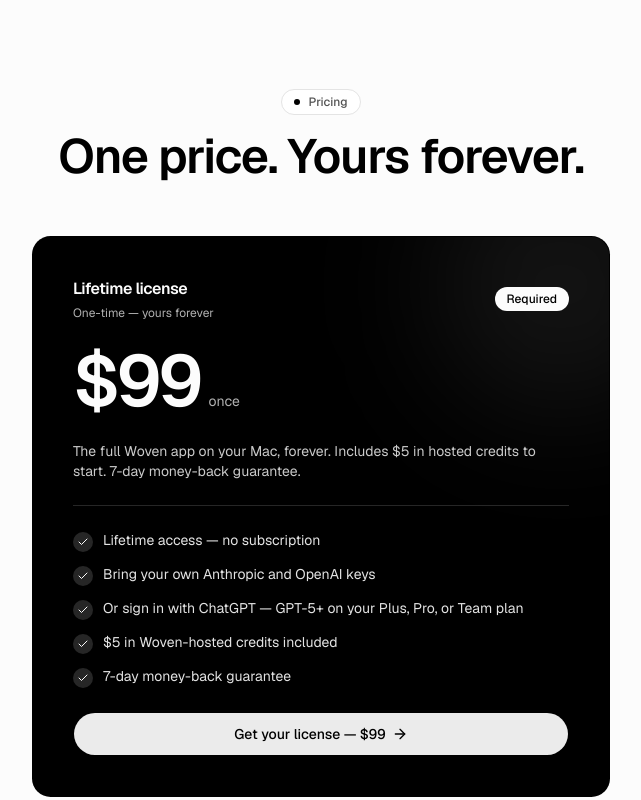
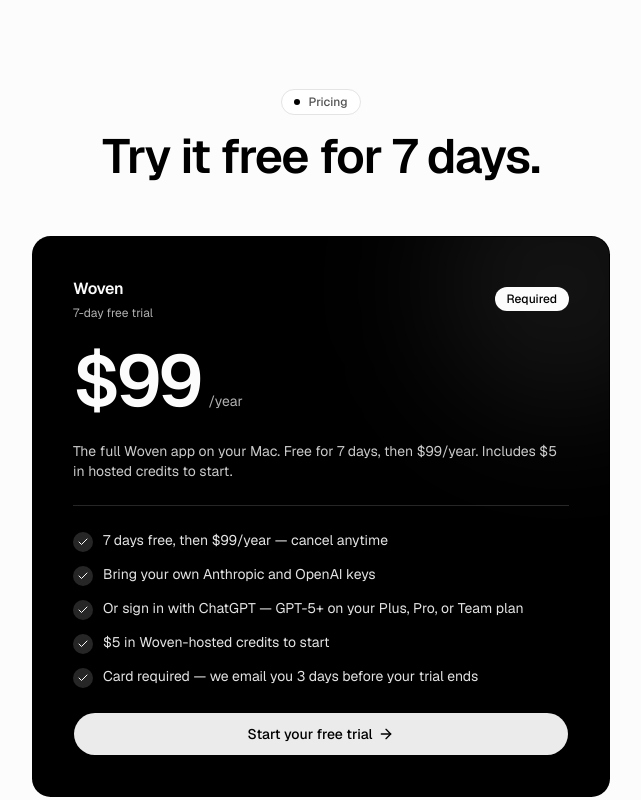
Before and after one commit to namank42/woven-video, a Next.js app: page / in a window 1280 px wide. Shown: the part 3100-3900 px from the top of the page, without its empty margins (319-960 px from the left). Built offline with nearby package versions, Linux system fonts and the light colour scheme; no server answers.

Commit message:
feat(marketing): lead with 7-day free trial; drop lifetime + money-back copy

```diff
--- a/app/page.tsx
+++ b/app/page.tsx
@@ -85,7 +85,7 @@
     icon: KeyIcon,
     eyebrow: "Your keys, or ours",
     title: "Your keys, ChatGPT, or Woven-hosted.",
-    body: "A $99 lifetime license unlocks the full app. Bring your own Anthropic and OpenAI keys, sign in with ChatGPT for GPT-5+ on your existing plan, or run Woven-hosted models on a prepaid balance — same lineup, no key juggling.",
+    body: "Try Woven free for 7 days, then $99/year — cancel anytime. Bring your own Anthropic and OpenAI keys, sign in with ChatGPT for GPT-5+ on your existing plan, or run Woven-hosted models on a prepaid balance — same lineup, no key juggling.",
   },
   {
     icon: LayersIcon,
@@ -110,7 +110,7 @@
 const faqs = [
   {
     q: "How much does Woven cost?",
-    a: "Woven is a $99 one-time lifetime license — yours forever, no subscription. It includes $5 in hosted credits and a 7-day money-back guarantee. After that, bring your own provider keys, sign in with ChatGPT (GPT-5+ on your existing plan), or top up a prepaid balance for Woven-hosted models.",
+    a: "Woven is a 7-day free trial, then $99/year — cancel anytime, card required. It includes $5 in hosted credits. Bring your own provider keys, sign in with ChatGPT (GPT-5+ on your existing plan), or top up a prepaid balance for Woven-hosted models.",
   },
   {
     q: "Is Woven a desktop app or a web app?",
@@ -122,7 +122,7 @@
   },
   {
     q: "Do I need a Woven account to use the app?",
-    a: "Yes. Sign in once with Google and get a $99 lifetime license. After that, run with your own Anthropic and OpenAI keys, sign in with ChatGPT, or use Woven-hosted models on a prepaid balance.",
+    a: "Yes. Sign in once with Google and start a 7-day free trial ($99/year after). Then run with your own Anthropic and OpenAI keys, sign in with ChatGPT, or use Woven-hosted models on a prepaid balance.",
   },
   {
     q: "Which models can I use?",
@@ -134,7 +134,7 @@
   },
   {
     q: "Can I bring my own provider keys?",
-    a: "Yes. With your lifetime license, run Woven with the keys you provide — you pay providers directly at their rates and Woven takes nothing extra for inference.",
+    a: "Yes. On any active plan, run Woven with the keys you provide — you pay providers directly at their rates and Woven takes nothing extra for inference.",
   },
 ];
 
@@ -174,7 +174,7 @@
     operatingSystem: "macOS",
     applicationCategory: "MultimediaApplication",
     description:
-      "Woven is the AI Video Editor. A native macOS app to script, edit, and assemble short-form video by asking. A $99 one-time lifetime license; bring your own provider keys, sign in with ChatGPT, or use Woven-hosted models on a prepaid balance.",
+      "Woven is the AI Video Editor. A native macOS app to script, edit, and assemble short-form video by asking. Try free for 7 days, then $99/year; bring your own provider keys, sign in with ChatGPT, or use Woven-hosted models on a prepaid balance.",
     url: SITE_URL,
     downloadUrl: DOWNLOAD_URL,
     offers: {
@@ -467,11 +467,11 @@
         <div className="flex flex-col items-center gap-4 text-center">
           <SectionLabel>Pricing</SectionLabel>
           <h2 className="max-w-3xl text-4xl font-semibold tracking-[-0.025em] leading-[1.05] md:text-5xl">
-            One price. Yours forever.
+            Try it free for 7 days.
           </h2>
         </div>
         <div className="mx-auto mt-14 w-full max-w-xl text-left">
-          {/* Required base: the lifetime license */}
+          {/* Required base: the Woven subscription */}
           <div className="group relative flex flex-col gap-6 overflow-hidden rounded-3xl bg-foreground p-8 text-background ring-1 ring-foreground transition-shadow hover:shadow-2xl md:p-10">
             <div
               aria-hidden="true"
@@ -480,10 +480,10 @@
             <div className="relative flex items-center justify-between gap-3">
               <div className="flex flex-col gap-1">
                 <h3 className="text-base font-semibold tracking-tight">
-                  Lifetime license
+                  Woven
                 </h3>
                 <p className="text-xs text-background/70">
-                  One-time — yours forever
+                  7-day free trial
                 </p>
               </div>
               <span className="inline-flex items-center rounded-full bg-background px-3 py-1 text-xs font-medium text-foreground">
@@ -494,22 +494,22 @@
               <span className="text-6xl font-semibold tracking-[-0.04em] md:text-7xl">
                 $99
               </span>
-              <span className="text-sm text-background/70">once</span>
+              <span className="text-sm text-background/70">/year</span>
             </div>
             <p className="relative text-sm text-background/80">
-              The full Woven app on your Mac, forever. Includes $5 in hosted
-              credits to start. 7-day money-back guarantee.
+              The full Woven app on your Mac. Free for 7 days, then $99/year.
+              Includes $5 in hosted credits to start.
             </p>
             <ul className="relative flex flex-col gap-3 border-t border-background/15 pt-6 text-sm text-background/90">
-              <BulletItem inverse>Lifetime access — no subscription</BulletItem>
+              <BulletItem inverse>7 days free, then $99/year — cancel anytime</BulletItem>
               <BulletItem inverse>
                 Bring your own Anthropic and OpenAI keys
               </BulletItem>
               <BulletItem inverse>
                 Or sign in with ChatGPT — GPT-5+ on your Plus, Pro, or Team plan
               </BulletItem>
-              <BulletItem inverse>$5 in Woven-hosted credits included</BulletItem>
-              <BulletItem inverse>7-day money-back guarantee</BulletItem>
+              <BulletItem inverse>$5 in Woven-hosted credits to start</BulletItem>
+              <BulletItem inverse>Card required — we email you 3 days before your trial ends</BulletItem>
             </ul>
             <Link
               href="/login?next=/account"
@@ -518,7 +518,7 @@
                 "relative mt-auto h-11 w-full rounded-full text-sm font-medium",
               )}
             >
-              Get your license — $99
+              Start your free trial
               <ArrowRightIcon className="size-4" />
             </Link>
           </div>
--- a/app/pricing/page.tsx
+++ b/app/pricing/page.tsx
@@ -18,7 +18,7 @@
 export const metadata: Metadata = {
   title: "Pricing",
   description:
-    "Woven is a $99 one-time lifetime license — yours forever, includes $5 in hosted credits, with a 7-day money-back guarantee. Run any model your way: bring your own Anthropic/OpenAI keys, sign in with ChatGPT, or top up Woven-hosted credits at published per-model rates.",
+    "Woven is a native macOS AI video editor. Try free for 7 days, then $99/year — cancel anytime. Includes $5 in hosted credits. Run any model your way: bring your own Anthropic/OpenAI keys, sign in with ChatGPT, or top up Woven-hosted credits at published per-model rates.",
   alternates: { canonical: "/pricing" },
 };
 
@@ -175,11 +175,11 @@
       <div className="mx-auto flex w-full max-w-4xl flex-col items-center px-6 pt-16 pb-10 text-center md:pt-20">
         <SectionLabel>Pricing</SectionLabel>
         <h1 className="mt-6 max-w-2xl text-4xl font-semibold tracking-[-0.03em] leading-[1.05] md:text-6xl">
-          One price. Yours forever.
+          Try Woven free for 7 days.
         </h1>
         <p className="mt-5 max-w-xl text-base leading-relaxed text-muted-foreground md:text-lg">
-          $99 one-time for a lifetime license — includes $5 in hosted credits and a
-          7-day money-back guarantee. Run models your way: bring your own keys, sign
+          Then $99/year — cancel anytime. Card required, $0 today, with $5 in
+          hosted credits to start. Run models your way: bring your own keys, sign
           in with ChatGPT, or top up for Woven-hosted models.
         </p>
       </div>
@@ -189,22 +189,22 @@
 
 function Plans() {
   const licenseBullets = [
-    "Lifetime access — no subscription",
+    "7 days free, then $99/year — cancel anytime",
     "Bring your own Anthropic and OpenAI keys",
     "Or sign in with ChatGPT — GPT-5+ on your Plus, Pro, or Team plan",
-    "$5 in Woven-hosted credits included",
-    "7-day money-back guarantee",
+    "$5 in Woven-hosted credits to start",
+    "Card required — we email you 3 days before your trial ends",
   ];
 
   return (
     <section className="pb-12">
       <div className="mx-auto w-full max-w-xl px-6">
-        {/* Required base: the lifetime license */}
+        {/* Required base: the Woven subscription */}
         <div className="flex flex-col gap-5 rounded-3xl bg-card p-8 ring-2 ring-foreground">
           <div className="flex items-center justify-between gap-3">
             <div className="flex flex-col gap-1">
-              <h2 className="text-lg font-semibold tracking-tight">Lifetime license</h2>
-              <p className="text-xs text-muted-foreground">One-time — yours forever</p>
+              <h2 className="text-lg font-semibold tracking-tight">Woven</h2>
+              <p className="text-xs text-muted-foreground">7-day free trial</p>
             </div>
             <span className="inline-flex items-center rounded-full bg-foreground px-3 py-1 text-xs font-medium text-background">
               Required
@@ -212,11 +212,11 @@
           </div>
           <div className="flex items-baseline gap-2">
             <span className="text-5xl font-semibold tracking-tight">$99</span>
-            <span className="text-sm text-muted-foreground">once</span>
+            <span className="text-sm text-muted-foreground">/year</span>
           </div>
           <p className="text-sm text-muted-foreground">
-            The full Woven app on your Mac, forever. Includes $5 in hosted credits
-            to start. 7-day money-back guarantee.
+            Free for 7 days, then $99/year. Card required, $0 today. Includes $5
+            in hosted credits to start. Cancel anytime before day 7.
           </p>
           <ul className="mt-2 flex flex-col gap-3 border-t border-border pt-6 text-sm">
             {licenseBullets.map((b) => (
@@ -235,7 +235,7 @@
               "mt-auto h-11 w-full rounded-full text-sm font-medium",
             )}
           >
-            Get your license — $99
+            Start your free trial
             <ArrowRightIcon className="size-4" />
           </Link>
         </div>
@@ -474,10 +474,10 @@
     <section className="border-t border-border/60">
       <div className="mx-auto flex w-full max-w-4xl flex-col items-center gap-6 px-6 py-20 text-center">
         <h2 className="max-w-2xl text-3xl font-semibold tracking-[-0.025em] leading-[1.05] md:text-5xl">
-          Buy once. Use forever.
+          Try it free for 7 days.
         </h2>
         <p className="max-w-xl text-base text-muted-foreground md:text-lg">
-          $99 one-time, includes $5 in hosted credits, 7-day money-back guarantee.
+          Then $99/year, cancel anytime. $5 in hosted credits to start.
         </p>
         <Button
           nativeButton={false}
--- a/components/checkout/checkout-result.tsx
+++ b/components/checkout/checkout-result.tsx
@@ -9,9 +9,9 @@
   success: {
     Icon: CheckCircle2Icon,
     iconClass: "text-emerald-500",
-    headline: "You're all set.",
+    headline: "Your free trial is live.",
     body:
-      "Your Woven lifetime license is active, and $5 in hosted credits have been added to your balance.",
+      "You have full access to Woven for the next 7 days, and $5 in hosted credits have been added to your balance. You won't be charged until your trial ends.",
     backToApp:
       "Head back to the Woven app — it'll unlock automatically. You can close this tab.",
   },
```
